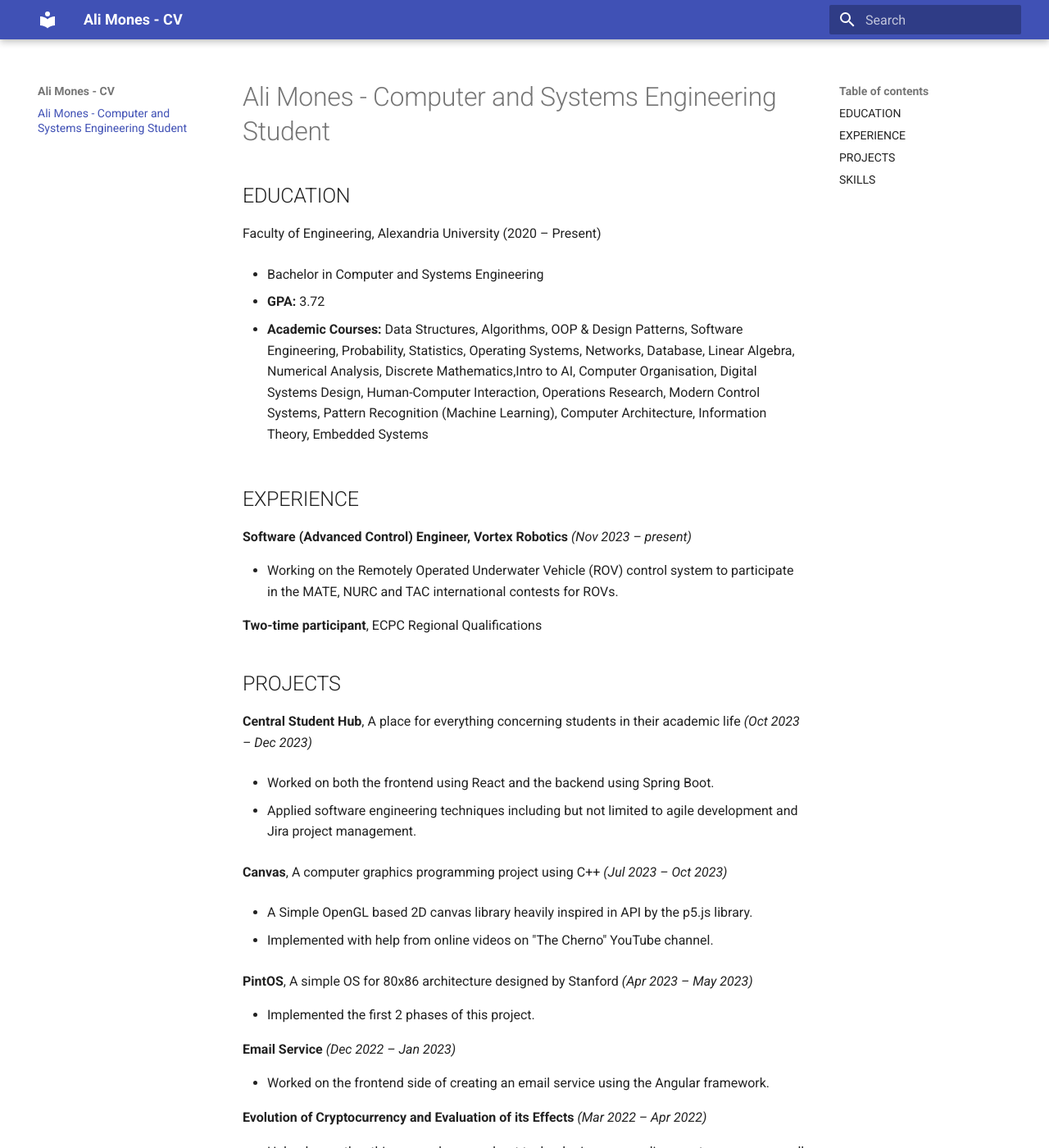
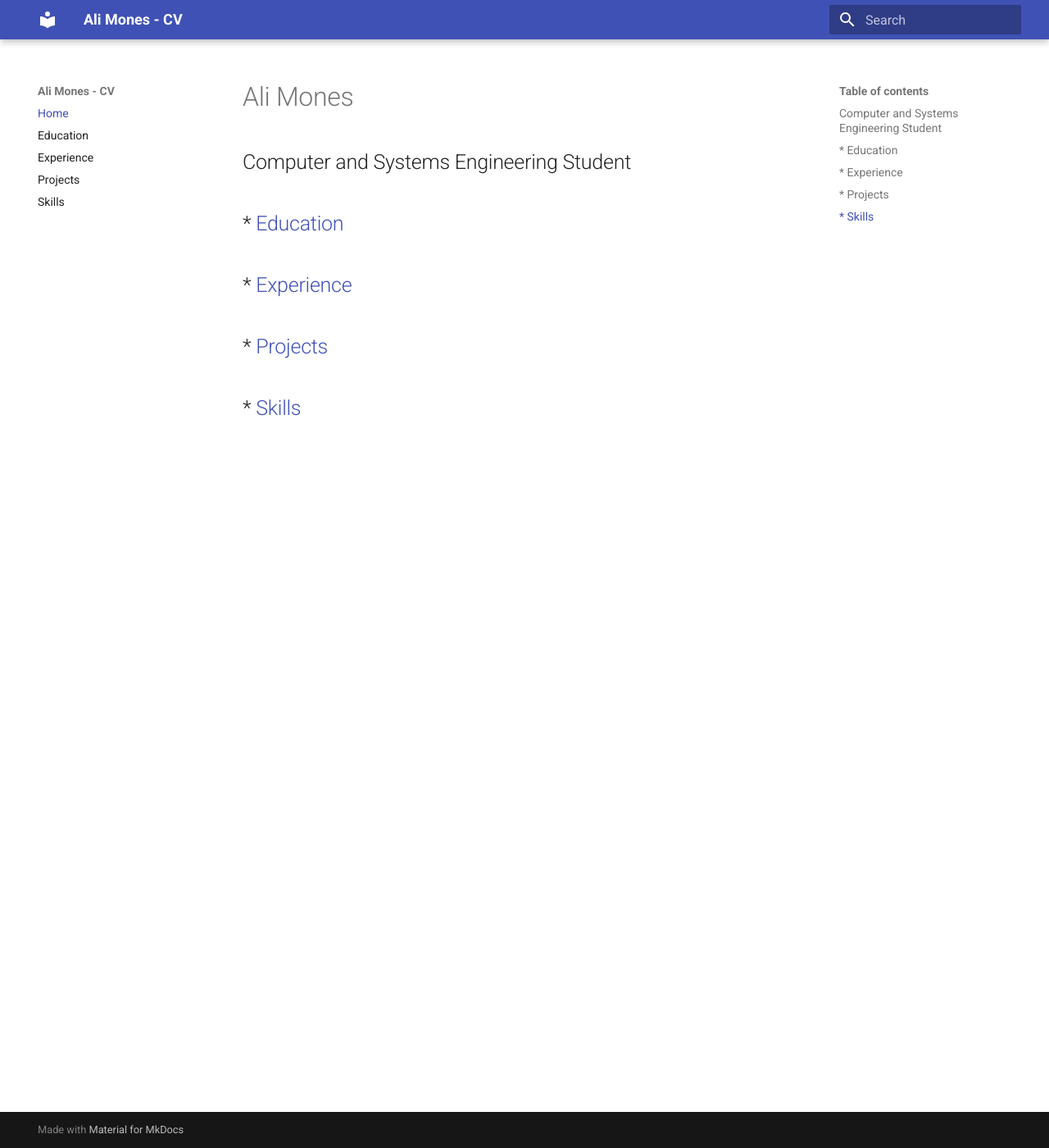
Before and after one commit to Ali-Mones/Ali-Mones.github.io, an MkDocs documentation site: the page built from docs/index.md, in a window 1280 px wide and 1400 px high. Shown: the whole window at 82% size. Built offline with MkDocs 1.6.1 and Material for MkDocs 9.7.7, drawn with Linux system fonts in a browser that asks for light colours; some of the changed text lies outside the part shown.

Commit message:
separate sections into files

```diff
--- a/docs/index.md
+++ b/docs/index.md
@@ -1,57 +1,7 @@
-# Ali Mones - Computer and Systems Engineering Student
-## EDUCATION
-Faculty of Engineering, Alexandria University (2020 – Present)
+# Ali Mones
+## Computer and Systems Engineering Student
 
-* Bachelor in Computer and Systems Engineering
-
-* **GPA:** 3.72
-
-* **Academic Courses:** Data Structures, Algorithms, OOP & Design Patterns, Software Engineering,
-Probability, Statistics, Operating Systems, Networks, Database, Linear Algebra, Numerical Analysis,
-Discrete Mathematics,Intro to AI, Computer Organisation, Digital Systems Design, Human-Computer
-Interaction, Operations Research, Modern Control Systems, Pattern Recognition (Machine Learning),
-Computer Architecture, Information Theory, Embedded Systems
-
-## EXPERIENCE
-**Software (Advanced Control) Engineer, Vortex Robotics** *(Nov 2023 – present)*
-
-* Working on the Remotely Operated Underwater Vehicle (ROV) control system to participate in the MATE,
-NURC and TAC international contests for ROVs.
-
-**Two-time participant**, ECPC Regional Qualifications
-
-## PROJECTS
-
-**Central Student Hub**, A place for everything concerning students in their academic life *(Oct 2023 – Dec 2023)*
-
-* Worked on both the frontend using React and the backend using Spring Boot.
-
-* Applied software engineering techniques including but not limited to agile development and Jira project
-management.
-
-**Canvas**, A computer graphics programming project using C++ *(Jul 2023 – Oct 2023)*
-
-* A Simple OpenGL based 2D canvas library heavily inspired in API by the p5.js library.
-
-* Implemented with help from online videos on "The Cherno" YouTube channel.
-
-**PintOS**, A simple OS for 80x86 architecture designed by Stanford *(Apr 2023 – May 2023)*
-
-* Implemented the first 2 phases of this project.
-
-
-**Email Service** *(Dec 2022 – Jan 2023)*
-
-* Worked on the frontend side of creating an email service using the Angular framework.
-
-**Evolution of Cryptocurrency and Evaluation of its Effects** *(Mar 2022 – Apr 2022)*
-
-* Helped co-author this research paper about technologies surrounding cryptocurrency as well as some
-proposed solutions to its environmental effects.
-
-## SKILLS
-
-**Programming** — C, C++, Java (Spring Boot), Python, Machine Learning Frameworks(Tensorflow, PyTorch, Keras),
-JavaScript (Angular, React), SQL, OOP, Design Patterns, Git Source Control **| Problem Solving | Agile
-Development | Jira Project Management | Research Skills | Technical Writing | Teamwork &
-Leadership**
+## * [Education](/education/)
+## * [Experience](/experience/)
+## * [Projects](/projects/)
+## * [Skills](/skills/)
--- a/mkdocs.yml
+++ b/mkdocs.yml
@@ -1,3 +1,9 @@
 site_name: Ali Mones - CV
 theme:
   name: material
+nav:
+  - Home: index.md
+  - Education: education.md
+  - Experience: experience.md
+  - Projects: projects.md
+  - Skills: skills.md
```
Also changed, not shown: docs/education.md (added, +12 -0 lines), docs/experience.md (added, +7 -0 lines), docs/projects.md (added, +28 -0 lines), docs/skills.md (added, +6 -0 lines).
